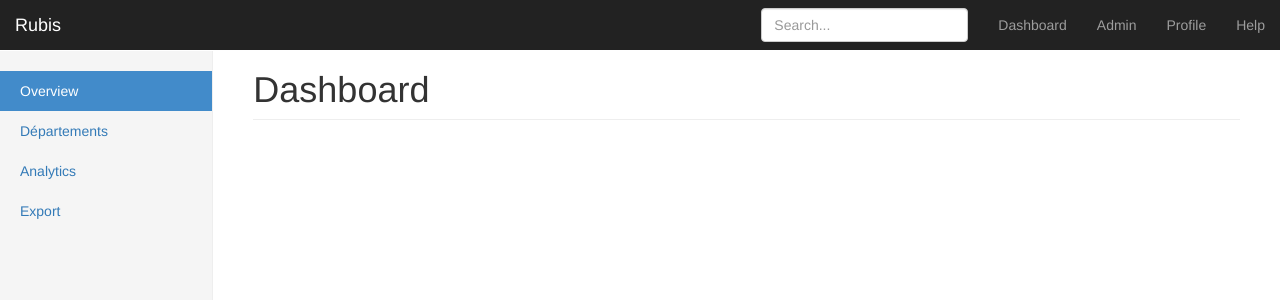
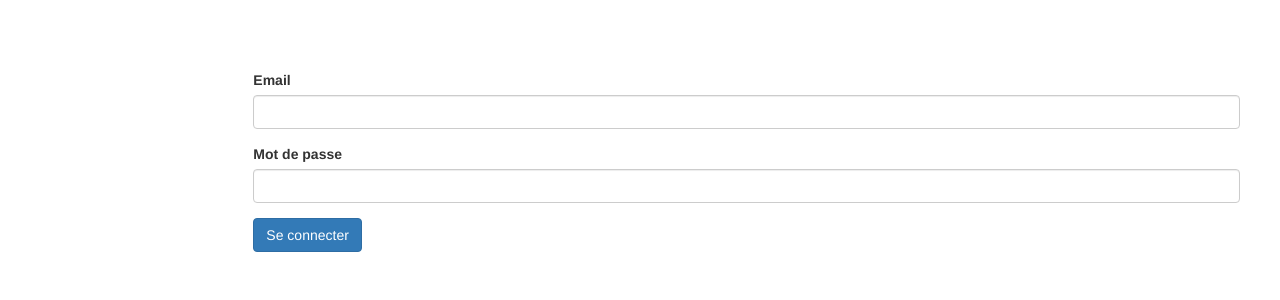
Before and after one commit to EquipeK/Extranet, a PHP site: page /Extranet/ in a window 1280 px wide. Shown: the top 300 px of the page. Run offline with PHP 8.4, Linux system fonts and the light colour scheme; data that the repository does not hold is empty; some libraries are stand-ins or nearby versions.

Commit message:
WIP : add login interfacte to connect him on this app and

```diff
--- a/app/App.php
+++ b/app/App.php
@@ -25,7 +25,7 @@ class App{
         Core\Autoloader::register();
         //regle de routing
         Router::prefix(PREFIX,'admin');//
-        Router::connect('index.php','pages/show/1');
+        Router::connect('index.php','login/index');
         // Router::connect('','admin/users/index');
         // Router::connect(':id/categories.html','posts/category/id:([0-9]+)');
         // Router::connect('cgv.html','pages/show/1');
--- a/app/Controller/AppController.php
+++ b/app/Controller/AppController.php
@@ -19,7 +19,6 @@ class AppController extends Controller{
 
     public function setTemplate($template){
     	$this->template = $template;
-
     }
 
 }
--- a/app/Controller/LoginController.php
+++ b/app/Controller/LoginController.php
@@ -10,13 +10,29 @@ class LoginController extends AppController{
 
     public function __construct(){
         parent::__construct();
-        $this->loadModel('Login');
+        $this->loadModel('User');
+        $this->setTemplate("login");
     }
 
-    public function index(){
-    	$errors = false;
+
+    public function index($error = null){
+    	if(!$error) $error = false;
         $form = new BootstrapForm();
-        $this->render('login.index', compact('form',"errors"));
+		$this->render('templates.login',compact('form','error'));
     }
 
+    public function connect(){
+    	$email = $_GET['email'];
+    	$password = $_GET['password'];
+    	$login = $this->User->trouver($email,$password);
+    	if($login !== false) {
+    		$this->loadModel('Page');
+    		$this->setTemplate("default");
+    		$pages = $this->Page->find(1);
+    	    $this->render('pages.show', compact('pages'));
+    	}
+    	else{
+    		$this->index(true);
+    	}
+    }
 }
--- a/app/Table/UserTable.php
+++ b/app/Table/UserTable.php
@@ -7,5 +7,11 @@ class UserTable extends Table{
 
     protected $table = 'users';
 
-
+    public function trouver($email, $password){
+    	$password = sha1($password);
+       	return $this->query("
+        	SELECT *
+           	FROM users
+           	WHERE email = ? AND password = ?", [$email,$password], true);
+    }
 }
--- a/app/Views/login/index.php
+++ /dev/null
@@ -1 +0,0 @@
-<h1>Login</h1>
--- /dev/null
+++ b/app/Views/templates/login.php
@@ -0,0 +1,72 @@
+
+<!DOCTYPE html>
+<html lang="en">
+  <head>
+    <meta charset="utf-8">
+    <meta http-equiv="X-UA-Compatible" content="IE=edge">
+    <meta name="viewport" content="width=device-width, initial-scale=1">
+    <!-- The above 3 meta tags *must* come first in the head; any other head content must come *after* these tags -->
+    <meta name="description" content="">
+    <meta name="author" content="">
+    <link rel="icon" href="../../favicon.ico">
+
+    <title>Extranet</title>
+
+    <!-- Bootstrap core CSS -->
+    <link href="<?= BASE_URL ?>css/bootstrap.min.css" rel="stylesheet">
+
+    <!-- IE10 viewport hack for Surface/desktop Windows 8 bug -->
+    <link href="<?= BASE_URL ?>css/ie10-viewport-bug-workaround.css" rel="stylesheet">
+
+    <!-- Custom styles for this template -->
+    <link href="<?= BASE_URL ?>css/dashboard.css" rel="stylesheet">
+
+    <!-- Just for debugging purposes. Don't actually copy these 2 lines! -->
+    <!--[if lt IE 9]><script src="../../assets/js/ie8-responsive-file-warning.js"></script><![endif]-->
+    <script src="<?= BASE_URL ?>js/ie-emulation-modes-warning.js"></script>
+
+    <!-- HTML5 shim and Respond.js for IE8 support of HTML5 elements and media queries -->
+    <!--[if lt IE 9]>
+      <script src="https://oss.maxcdn.com/html5shiv/3.7.2/html5shiv.min.js"></script>
+      <script src="https://oss.maxcdn.com/respond/1.4.2/respond.min.js"></script>
+    <![endif]-->
+  </head>
+
+  <body>
+
+    <div class="container-fluid">
+      <div class="row">
+
+        <div class="col-sm-9 col-sm-offset-3 col-md-10 col-md-offset-2 main">
+          <?php if($error) : ?>
+            <div class="alert alert-danger alert-dismissible fade in" role="alert">
+              <button type="button" class="close" data-dismiss="alert" aria-label="Close">
+                <span aria-hidden="true">&times;</span>
+              </button>
+              <p>
+                Votre identifiant et/ou votre mot de passe sont incorrectes !
+              </p>
+            </div>
+          <?php endif ?>
+          <form method="get" enctype="multipart/form-data" action="<?= BASE_URL ?>login/connect">
+              <?= $form->input('email', 'Email',['type'=>'text'],['required'=>'required']); ?>
+              <?= $form->input('password', 'Mot de passe',['type'=>'password'],['required'=>'required']); ?>
+              <?= $form->submit('Se connecter'); ?>
+          </form>
+
+        </div>
+      </div>
+    </div>
+
+    <!-- Bootstrap core JavaScript
+    ================================================== -->
+    <!-- Placed at the end of the document so the pages load faster -->
+    <script src="https://ajax.googleapis.com/ajax/libs/jquery/1.11.3/jquery.min.js"></script>
+    <script>window.jQuery || document.write('<script src="js/jquery.min.js"><\/script>')</script>
+    <script src="<?= BASE_URL ?>js/bootstrap.min.js"></script>
+    <!-- Just to make our placeholder images work. Don't actually copy the next line! -->
+    <script src="<?= BASE_URL ?>js/holder.min.js"></script>
+    <!-- IE10 viewport hack for Surface/desktop Windows 8 bug -->
+    <script src="<?= BASE_URL ?>js/ie10-viewport-bug-workaround.js"></script>
+  </body>
+</html>
```
Also changed, not shown: app/Entity/LoginEntity.php (added, +13 -0 lines).
